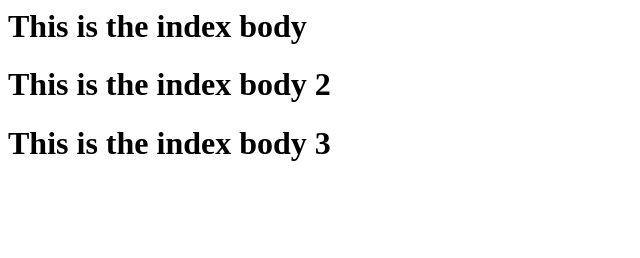
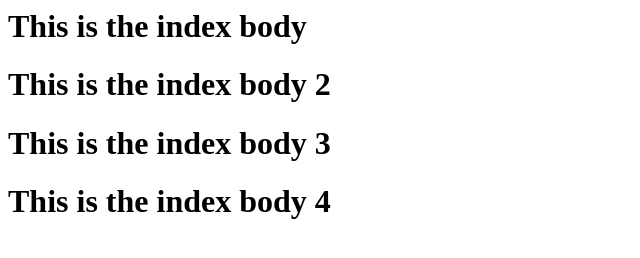
Before and after one commit to Ashish6238/git_test, a plain HTML site: page index.html in a window 1280 px wide. Shown: the whole page, without its empty margins (0-640 px from the left). Drawn offline with Linux system fonts and the light colour scheme.

Commit message:
fifth commit

```diff
--- a/index.html
+++ b/index.html
@@ -6,6 +6,7 @@
     <h1>This is the index body</h1>
     <h1>This is the index body 2</h1>
     <h1>This is the index body 3</h1>
+    <h1>This is the index body 4</h1>
 </body>
 
 </html>
```
